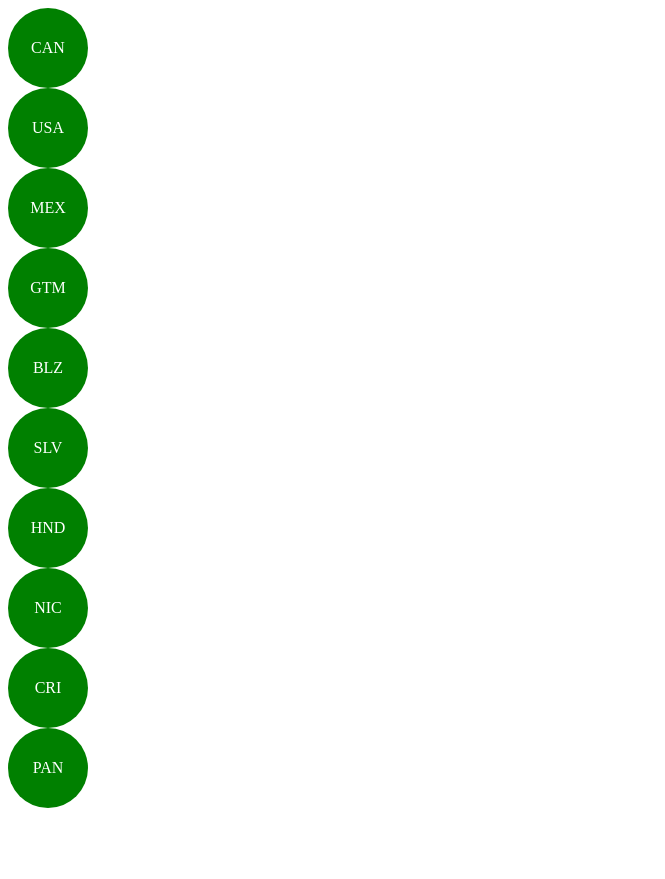
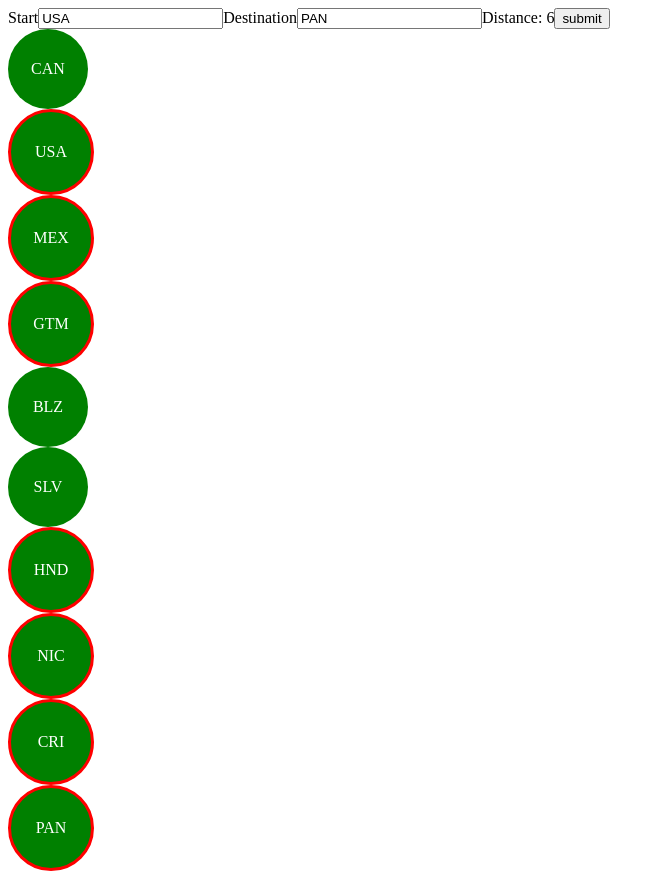
Before and after one commit to ronquiaj/chrobinson, a React (Create React App) app: page / in a window 1280 px wide. Shown: the whole page, without its empty margins (0-665 px from the left). Before the commit the page ends 816 px from the top, so only its background shows below. Built offline with nearby package versions, Linux system fonts and the light colour scheme.

Commit message:
Did a bit of frontend work by having some placeholders

```diff
--- a/src/App.tsx
+++ b/src/App.tsx
@@ -1,30 +1,64 @@
-import React, { FC, useState } from "react";
+import React, { FC, useEffect, useState } from "react";
 import Node from "./components/Node";
 import { AdjacencyList } from "./types";
 import bfs from "./utilities/bfs";
 
 const CountryList: AdjacencyList = {
-  CAN: ["USA"],
-  USA: ["CAN", "MEX"],
-  MEX: ["USA", "BLZ", "GTM"],
-  GTM: ["MEX", "BLZ", "SLV", "HND"],
-  BLZ: ["MEX", "GTM"],
-  SLV: ["GTM", "HND"],
-  HND: ["NIC", "GTM", "SLV"],
-  NIC: ["HND", "CRI"],
-  CRI: ["NIC", "PAN"],
-  PAN: ["CRI"],
+  CAN: { edges: ["USA"], highlighted: false },
+  USA: { edges: ["CAN", "MEX"], highlighted: false },
+  MEX: { edges: ["USA", "BLZ", "GTM"], highlighted: false },
+  GTM: { edges: ["MEX", "BLZ", "SLV", "HND"], highlighted: false },
+  BLZ: { edges: ["MEX", "GTM"], highlighted: false },
+  SLV: { edges: ["GTM", "HND"], highlighted: false },
+  HND: { edges: ["NIC", "GTM", "SLV"], highlighted: false },
+  NIC: { edges: ["HND", "CRI"], highlighted: false },
+  CRI: { edges: ["NIC", "PAN"], highlighted: false },
+  PAN: { edges: ["CRI"], highlighted: false },
 };
 
 const App: FC = () => {
   const [adjacencyList, setAdjacencyList] =
     useState<AdjacencyList>(CountryList);
-  console.log(bfs(adjacencyList, "USA", "BLZ"));
+  const [start, setStart] = useState<string>("USA");
+  const [destination, setDestination] = useState<string>("PAN");
+  const [compute, setCompute] = useState<boolean>(false);
+  const [distance, setDistance] = useState<number>();
+
+  useEffect(() => {
+    console.log("in here");
+    const pathInfo = bfs(adjacencyList, start, destination);
+    setDistance(pathInfo.distance);
+    pathInfo.path.forEach((country) => {
+      setTimeout(() => {
+        setAdjacencyList((oldAdjacencyList) => {
+          oldAdjacencyList[country].highlighted = true;
+          return { ...oldAdjacencyList };
+        });
+      }, 1000);
+    });
+    setCompute(false);
+  }, [compute]);
+
+  const renderedNodes = Object.keys(adjacencyList).map((node) => (
+    <Node
+      key={node}
+      countryName={node}
+      highlighted={adjacencyList[node].highlighted}
+    />
+  ));
+
   return (
     <>
-      {Object.keys(adjacencyList).map((node) => (
-        <Node countryName={node} />
-      ))}
+      Start
+      <input onChange={(e) => setStart(e.target.value)} value={start} />
+      Destination
+      <input
+        onChange={(e) => setDestination(e.target.value)}
+        value={destination}
+      />
+      Distance: {distance}
+      <button onClick={() => setCompute(true)}>submit</button>
+      {renderedNodes}
     </>
   );
 };
--- a/src/components/Node/Node.tsx
+++ b/src/components/Node/Node.tsx
@@ -1,11 +1,11 @@
 import React, { FC } from "react";
 import "./styles.css";
 
-type Props = { countryName: string };
+type Props = { countryName: string; highlighted: boolean };
 
-const Node: FC<Props> = ({ countryName }: Props) => (
-  <div className="node">
-    <span className="node--text">{countryName}</span>
+const Node: FC<Props> = ({ countryName, highlighted }: Props) => (
+  <div className={`node ${highlighted && "highlighted"}`}>
+    <span>{countryName}</span>
   </div>
 );
 
--- a/src/components/Node/styles.css
+++ b/src/components/Node/styles.css
@@ -8,3 +8,7 @@
   background-color: green;
   color: white;
 }
+
+.highlighted {
+  border: 0.2rem solid red;
+}
--- a/src/types.ts
+++ b/src/types.ts
@@ -1,5 +1,5 @@
 export type Edges = string[];
 
 export type AdjacencyList = {
-  [key: string]: Edges;
+  [key: string]: { edges: Edges; highlighted: boolean };
 };
--- a/src/utilities/bfs.ts
+++ b/src/utilities/bfs.ts
@@ -25,7 +25,7 @@ const bfs = (adjList: AdjacencyList, start: string, destination: string) => {
         totalDistance = distance[country];
         break;
       }
-      for (const edge of adjList[country]) {
+      for (const edge of adjList[country].edges) {
         if (!visited[edge]) {
           queue.push(edge);
           parent[edge] = country;
```
